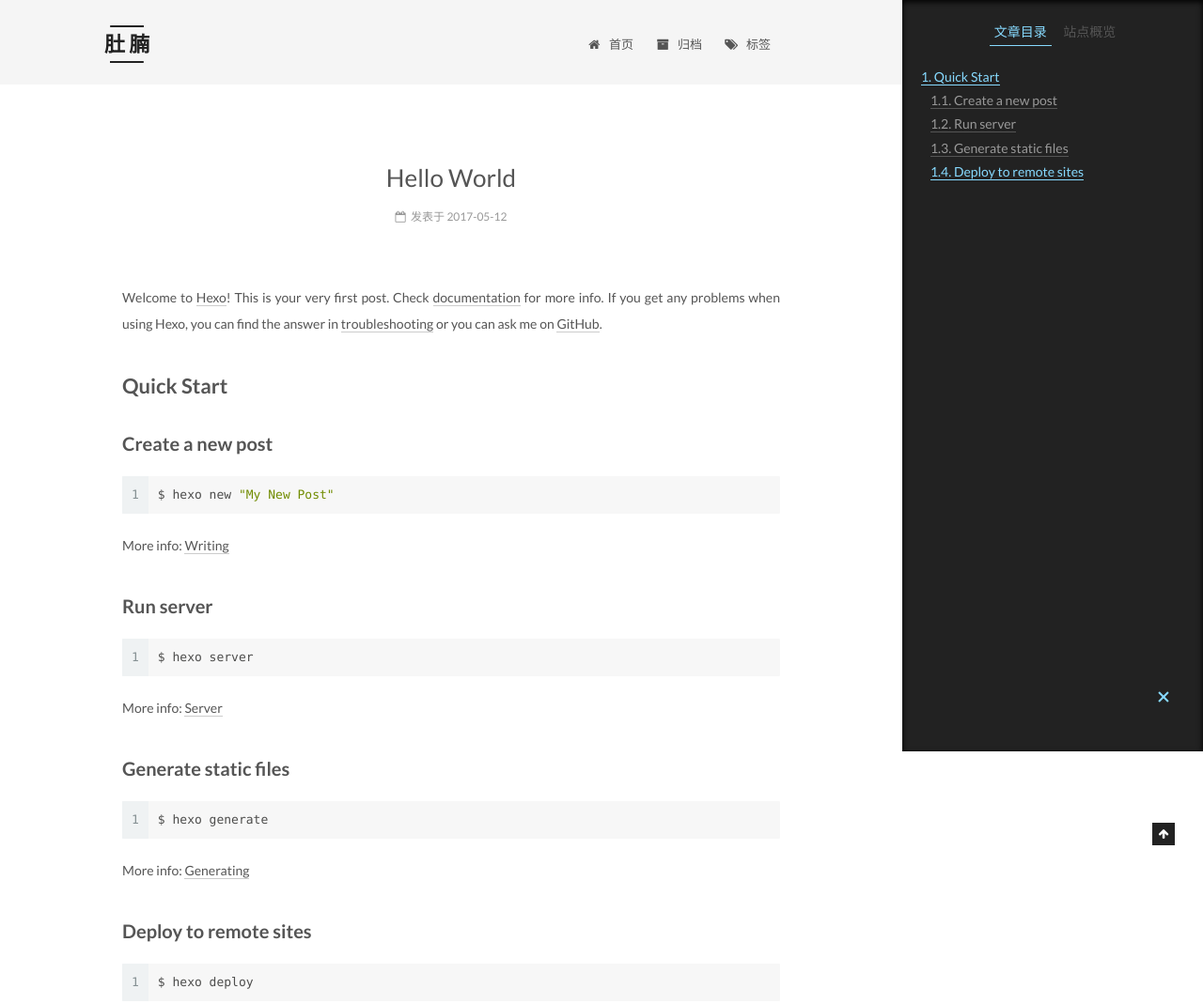
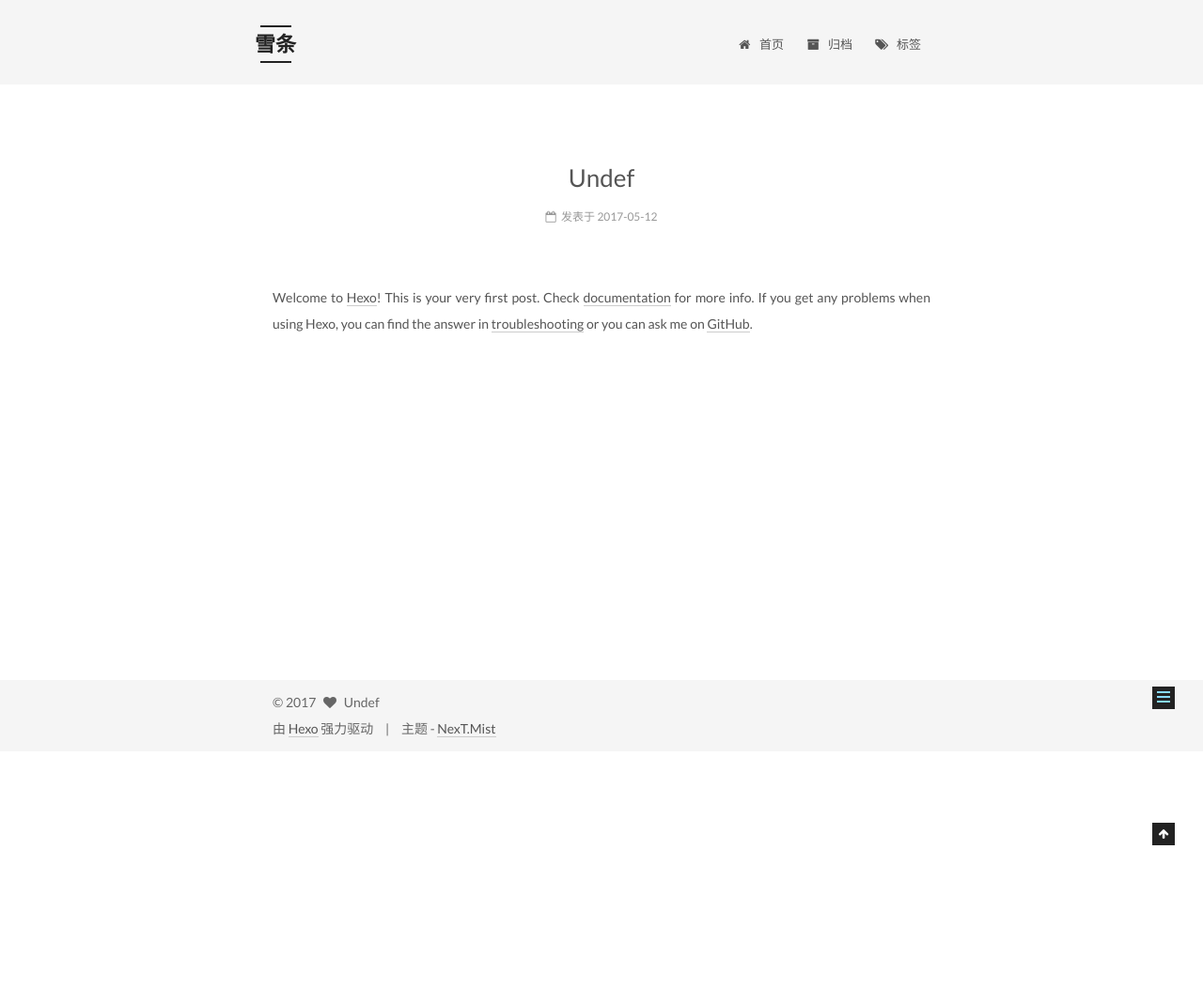
Before and after one commit to zhengCanQun/zhengCanQun.github.io, a plain HTML site: page 2017/05/12/hello-world/index.html in a window 1280 px wide. Shown: the top 1069 px of the page at 94% size. After the commit the page ends 800 px from the top, so only its background shows below. Drawn offline with Linux system fonts and the light colour scheme; a script that the page names is missing.

Commit message:
Site updated: 2017-05-13 18:29:38

```diff
--- a/2017/05/12/hello-world/index.html
+++ b/2017/05/12/hello-world/index.html
@@ -90,16 +90,16 @@
 
 
 
-<meta name="description" content="Welcome to Hexo! This is your very first post. Check documentation for more info. If you get any problems when using Hexo, you can find the answer in troubleshooting or you can ask me on GitHub. Quick">
+<meta name="description" content="Welcome to Hexo! This is your very first post. Check documentation for more info. If you get any problems when using Hexo, you can find the answer in troubleshooting or you can ask me on GitHub.">
 <meta property="og:type" content="article">
-<meta property="og:title" content="Hello World">
+<meta property="og:title" content="Undef">
 <meta property="og:url" content="http://yoursite.com/2017/05/12/hello-world/index.html">
-<meta property="og:site_name" content="肚 腩">
-<meta property="og:description" content="Welcome to Hexo! This is your very first post. Check documentation for more info. If you get any problems when using Hexo, you can find the answer in troubleshooting or you can ask me on GitHub. Quick">
-<meta property="og:updated_time" content="2017-05-12T10:12:26.000Z">
+<meta property="og:site_name" content="雪条">
+<meta property="og:description" content="Welcome to Hexo! This is your very first post. Check documentation for more info. If you get any problems when using Hexo, you can find the answer in troubleshooting or you can ask me on GitHub.">
+<meta property="og:updated_time" content="2017-05-13T10:26:42.000Z">
 <meta name="twitter:card" content="summary">
-<meta name="twitter:title" content="Hello World">
-<meta name="twitter:description" content="Welcome to Hexo! This is your very first post. Check documentation for more info. If you get any problems when using Hexo, you can find the answer in troubleshooting or you can ask me on GitHub. Quick">
+<meta name="twitter:title" content="Undef">
+<meta name="twitter:description" content="Welcome to Hexo! This is your very first post. Check documentation for more info. If you get any problems when using Hexo, you can find the answer in troubleshooting or you can ask me on GitHub.">
 
 
 
@@ -133,7 +133,7 @@
 
 
 
-  <title>Hello World | 肚 腩</title>
+  <title>Undef | 雪条</title>
 </head>
 
 <body itemscope itemtype="http://schema.org/WebPage" lang="zh-Hans">
@@ -179,7 +179,7 @@
     <div class="custom-logo-site-title">
       <a href="/"  class="brand" rel="start">
         <span class="logo-line-before"><i></i></span>
-        <span class="site-title">肚 腩</span>
+        <span class="site-title">雪条</span>
         <span class="logo-line-after"><i></i></span>
       </a>
     </div>
@@ -265,13 +265,13 @@
     <link itemprop="mainEntityOfPage" href="http://yoursite.com/2017/05/12/hello-world/">
 
     <span hidden itemprop="author" itemscope itemtype="http://schema.org/Person">
-      <meta itemprop="name" content="郑灿群">
+      <meta itemprop="name" content="Undef">
       <meta itemprop="description" content="">
       <meta itemprop="image" content="/images/avatarUser.png">
     </span>
 
     <span hidden itemprop="publisher" itemscope itemtype="http://schema.org/Organization">
-      <meta itemprop="name" content="肚 腩">
+      <meta itemprop="name" content="雪条">
     </span>
 
 
@@ -279,7 +279,7 @@
 
 
 
-          <h1 class="post-title" itemprop="name headline">Hello World</h1>
+          <h1 class="post-title" itemprop="name headline">Undef</h1>
 
 
         <div class="post-meta">
@@ -327,14 +327,6 @@
 
 
         <p>Welcome to <a href="https://hexo.io/" target="_blank" rel="external">Hexo</a>! This is your very first post. Check <a href="https://hexo.io/docs/" target="_blank" rel="external">documentation</a> for more info. If you get any problems when using Hexo, you can find the answer in <a href="https://hexo.io/docs/troubleshooting.html" target="_blank" rel="external">troubleshooting</a> or you can ask me on <a href="https://github.com/hexojs/hexo/issues" target="_blank" rel="external">GitHub</a>.</p>
-<h2 id="Quick-Start"><a href="#Quick-Start" class="headerlink" title="Quick Start"></a>Quick Start</h2><h3 id="Create-a-new-post"><a href="#Create-a-new-post" class="headerlink" title="Create a new post"></a>Create a new post</h3><figure class="highlight bash"><table><tr><td class="gutter"><pre><div class="line">1</div></pre></td><td class="code"><pre><div class="line">$ hexo new <span class="string">"My New Post"</span></div></pre></td></tr></table></figure>
-<p>More info: <a href="https://hexo.io/docs/writing.html" target="_blank" rel="external">Writing</a></p>
-<h3 id="Run-server"><a href="#Run-server" class="headerlink" title="Run server"></a>Run server</h3><figure class="highlight bash"><table><tr><td class="gutter"><pre><div class="line">1</div></pre></td><td class="code"><pre><div class="line">$ hexo server</div></pre></td></tr></table></figure>
-<p>More info: <a href="https://hexo.io/docs/server.html" target="_blank" rel="external">Server</a></p>
-<h3 id="Generate-static-files"><a href="#Generate-static-files" class="headerlink" title="Generate static files"></a>Generate static files</h3><figure class="highlight bash"><table><tr><td class="gutter"><pre><div class="line">1</div></pre></td><td class="code"><pre><div class="line">$ hexo generate</div></pre></td></tr></table></figure>
-<p>More info: <a href="https://hexo.io/docs/generating.html" target="_blank" rel="external">Generating</a></p>
-<h3 id="Deploy-to-remote-sites"><a href="#Deploy-to-remote-sites" class="headerlink" title="Deploy to remote sites"></a>Deploy to remote sites</h3><figure class="highlight bash"><table><tr><td class="gutter"><pre><div class="line">1</div></pre></td><td class="code"><pre><div class="line">$ hexo deploy</div></pre></td></tr></table></figure>
-<p>More info: <a href="https://hexo.io/docs/deployment.html" target="_blank" rel="external">Deployment</a></p>
 
 
     </div>
@@ -410,22 +402,13 @@
 
 
 
-        <ul class="sidebar-nav motion-element">
-          <li class="sidebar-nav-toc sidebar-nav-active" data-target="post-toc-wrap" >
-            文章目录
-          </li>
-          <li class="sidebar-nav-overview" data-target="site-overview">
-            站点概览
-          </li>
-        </ul>
 
-
-      <section class="site-overview sidebar-panel">
+      <section class="site-overview sidebar-panel sidebar-panel-active">
         <div class="site-author motion-element" itemprop="author" itemscope itemtype="http://schema.org/Person">
           <img class="site-author-image" itemprop="image"
                src="/images/avatarUser.png"
-               alt="郑灿群" />
-          <p class="site-author-name" itemprop="name">郑灿群</p>
+               alt="Undef" />
+          <p class="site-author-name" itemprop="name">Undef</p>
 
               <p class="site-description motion-element" itemprop="description">你若喜欢海，我会一直浪</p>
 
@@ -465,22 +448,6 @@
       </section>
 
 
-      <!--noindex-->
-        <section class="post-toc-wrap motion-element sidebar-panel sidebar-panel-active">
-          <div class="post-toc">
-
-
-
-
-
-
-              <div class="post-toc-content"><ol class="nav"><li class="nav-item nav-level-2"><a class="nav-link" href="#Quick-Start"><span class="nav-number">1.</span> <span class="nav-text">Quick Start</span></a><ol class="nav-child"><li class="nav-item nav-level-3"><a class="nav-link" href="#Create-a-new-post"><span class="nav-number">1.1.</span> <span class="nav-text">Create a new post</span></a></li><li class="nav-item nav-level-3"><a class="nav-link" href="#Run-server"><span class="nav-number">1.2.</span> <span class="nav-text">Run server</span></a></li><li class="nav-item nav-level-3"><a class="nav-link" href="#Generate-static-files"><span class="nav-number">1.3.</span> <span class="nav-text">Generate static files</span></a></li><li class="nav-item nav-level-3"><a class="nav-link" href="#Deploy-to-remote-sites"><span class="nav-number">1.4.</span> <span class="nav-text">Deploy to remote sites</span></a></li></ol></li></ol></div>
-
-
-          </div>
-        </section>
-      <!--/noindex-->
-
 
 
 
@@ -501,7 +468,7 @@
   <span class="with-love">
     <i class="fa fa-heart"></i>
   </span>
-  <span class="author" itemprop="copyrightHolder">郑灿群</span>
+  <span class="author" itemprop="copyrightHolder">Undef</span>
 </div>
 
 
--- a/css/main.css
+++ b/css/main.css
@@ -1695,7 +1695,7 @@ pre .javascript .function {
   width: 4px;
   height: 4px;
   border-radius: 50%;
-  background: #ffaf91;
+  background: #0dcd71;
 }
 .links-of-blogroll {
   font-size: 13px;
```
Also changed, not shown: archives/2017/05/index.html (+9 -9 lines), archives/2017/index.html (+9 -9 lines), archives/index.html (+9 -9 lines), index.html (+11 -19 lines).
